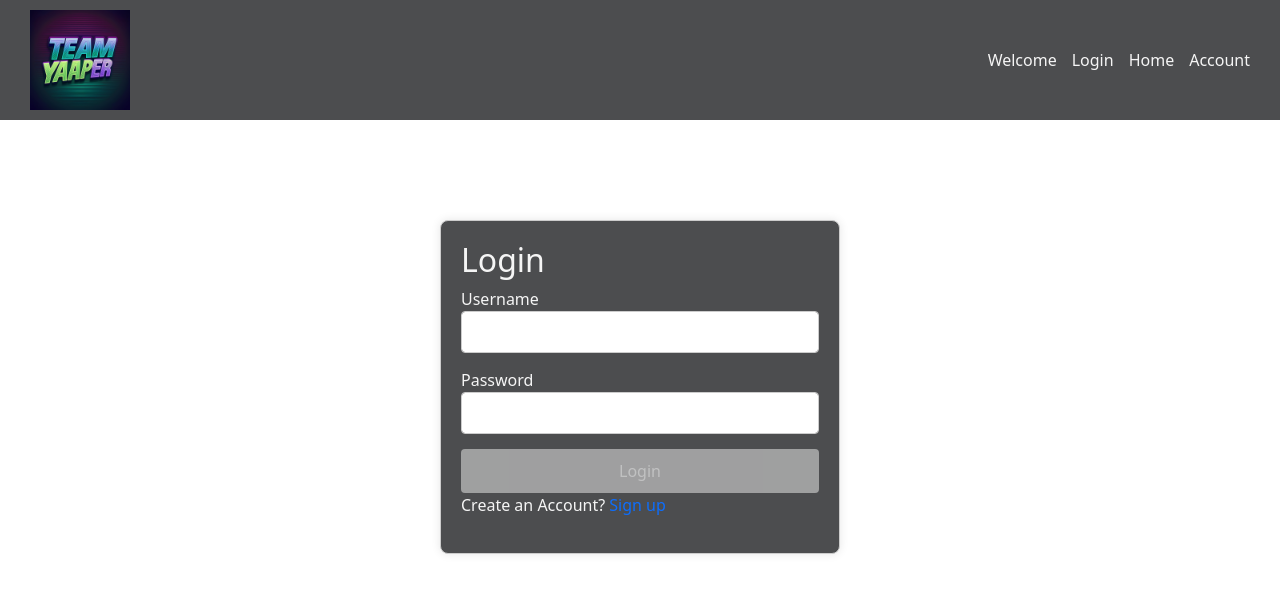
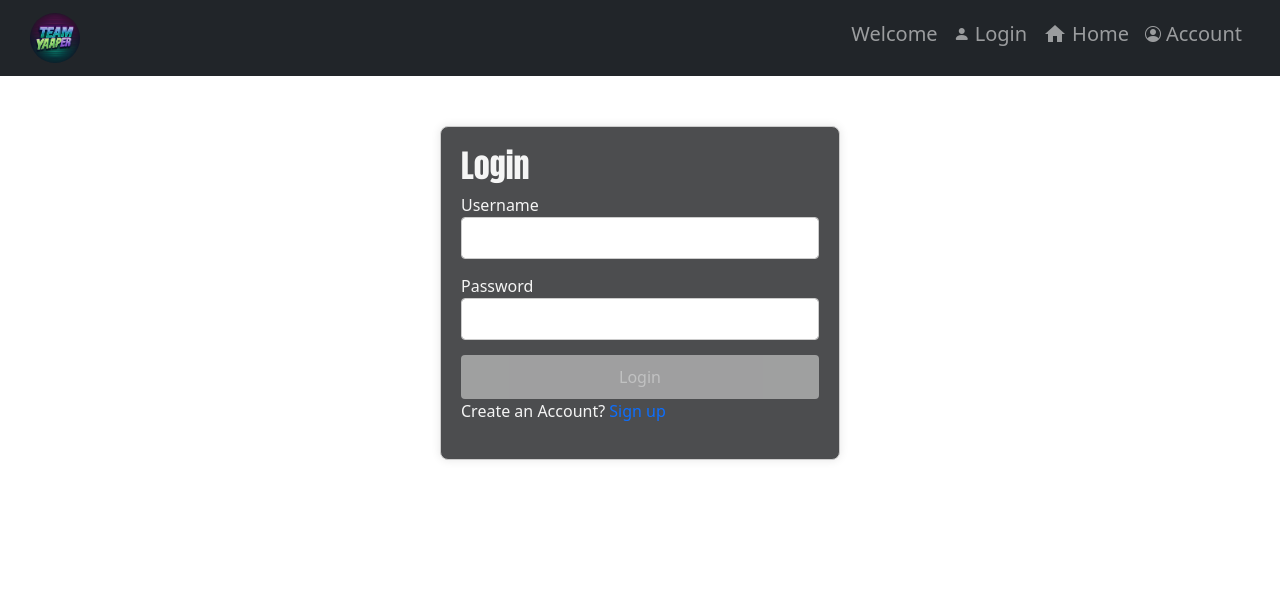
Before and after one commit to sajonasJ/TeamYaaper, an Angular app: page /login in a window 1280 px wide. Shown: the top 592 px of the page. Built offline with nearby package versions, Linux system fonts and the light colour scheme.

Commit message:
added materia design and bootstrap icons, added responsive layout, added font styles

```diff
--- a/angular.json
+++ b/angular.json
@@ -38,7 +38,9 @@
             ],
             "styles": [
               "src/styles.css",
-              "./node_modules/bootstrap/dist/css/bootstrap.min.css"
+              "./node_modules/bootstrap/dist/css/bootstrap.min.css",
+              "node_modules/material-design-icons/iconfont/material-icons.css",
+              "node_modules/bootstrap-icons/font/bootstrap-icons.css"
             ],
             "scripts": []
           },
--- a/package.json
+++ b/package.json
@@ -20,6 +20,7 @@
     "@angular/router": "^18.1.0",
     "@types/bootstrap": "^5.2.10",
     "bootstrap": "^5.3.3",
+    "bootstrap-icons": "^1.11.3",
     "rxjs": "~7.8.0",
     "tslib": "^2.3.0",
     "zone.js": "~0.14.3"
--- a/src/app/components/header/header.component.css
+++ b/src/app/components/header/header.component.css
@@ -2,28 +2,50 @@
   display: block;
   width: 100%;
 }
-.header {
+
+.nav-link, .nav-item{
   display: flex;
-    justify-content: space-between;
-    align-items: center;
-    padding: 10px 30px;
+}
+
+.container-fluid{
+  padding-left: 30px;
+  padding-right:30px;
 }
 
 .logo img {
   height: 100px;
   background-color: rgb(215, 218, 218);
+  border-radius: 50%;
+  box-shadow: 0 0 15px rgba(0, 0, 0, 0.5);
 }
 
-  .nav-links {
-    display: flex;
-    gap: 15px;
+.navbar-brand img {
+  height: 50px; /* Logo size for the navbar */
+  width: auto;
+}
+
+.nav-link i {
+  margin-right: 5px; /* Space between icon and text */
+}
+
+@media (max-width: 768px) {
+  .navbar-brand img {
+    height: 40px; /* Reduce logo size for smaller screens */
   }
 
   .nav-link {
-    text-decoration: none;
-    font-weight: 500;
+    font-size: 16px; /* Adjust font size for better readability on mobile */
+  }
 }
 
-.nav-link:hover {
-    color: #00ff62;
+@media (max-width: 480px) {
+  .navbar-brand img {
+    height: 30px; /* Further reduce logo size */
   }
+
+  .nav-link {
+    font-size: 14px; /* Adjust font size for smaller screens */
+  }
+}
+
+/* Removed custom flex styles from #navbarNav to ensure Bootstrap's default is applied */
--- a/src/app/components/header/header.component.html
+++ b/src/app/components/header/header.component.html
@@ -1,12 +1,43 @@
-<header class="header dark-theme">
-  <div class="logo">
-    <a hred="#" class="nav-link"> <img src="TY_LOGO.png" alt="Team Yaaper Logo">
+<header class="header navbar navbar-expand-md navbar-dark bg-dark">
+  <div class="container-fluid">
+    <!-- Logo -->
+    <a class="navbar-brand" href="#">
+      <img src="TY_LOGO.png" alt="Team Yaaper Logo" class="rounded-circle">
     </a>
+
+    <!-- Toggle button for mobile view -->
+    <button class="navbar-toggler" type="button" data-bs-toggle="collapse" data-bs-target="#navbarNav"
+      aria-controls="navbarNav" aria-expanded="false" aria-label="Toggle navigation">
+      <span class="navbar-toggler-icon"></span>
+    </button>
+
+    <!-- Navigation Links -->
+    <div class="collapse navbar-collapse" id="navbarNav">
+      <ul class="navbar-nav ms-auto">
+        <li class="nav-item">
+          <a class="nav-link" routerLink="/welcome">
+            <h5>Welcome</h5>
+          </a>
+        </li>
+        <li class="nav-item">
+          <a class="nav-link" routerLink="/login">
+            <i class="bi-person-fill"></i>
+            <h5>Login</h5>
+          </a>
+        </li>
+        <li class="nav-item">
+          <a class="nav-link" routerLink="/home">
+            <i class="material-icons">home</i>
+            <h5>Home</h5>
+          </a>
+        </li>
+        <li class="nav-item">
+          <a class="nav-link" routerLink="/account">
+            <i class="bi-person-circle"></i>
+            <h5>Account</h5>
+          </a>
+        </li>
+      </ul>
+    </div>
   </div>
-  <nav class="nav-links">
-    <a class="nav-link" class="nav-link" routerLink="/welcome">Welcome</a>
-    <a class="nav-link" class="nav-link" routerLink="/login">Login</a>
-    <a class="nav-link" class="nav-link" routerLink="/home">Home</a>
-    <a class="nav-link" class="nav-link" routerLink="/account">Account</a>
-  </nav>
 </header>
--- a/src/app/pages/login-page/login-page.component.css
+++ b/src/app/pages/login-page/login-page.component.css
@@ -1,11 +1,12 @@
 :host {
     display: block;
     height: 100vh;
+    box-sizing: border-box;
 }
 
 .login-container {
     width: 400px;
-    margin: 100px auto;
+    margin: 50px auto;
     padding: 20px;
     border: 1px solid #ccc;
     border-radius: 8px;
--- a/src/index.html
+++ b/src/index.html
@@ -1,13 +1,19 @@
 <!doctype html>
 <html lang="en">
+
 <head>
   <meta charset="utf-8">
   <title>TeamYaaper</title>
   <base href="/">
   <meta name="viewport" content="width=device-width, initial-scale=1">
   <link rel="icon" type="image/x-icon" href="favicon.ico">
+  <link href="https://fonts.googleapis.com/css2?family=Anton&family=Exo+2:wght@400;600;700&display=swap" rel="stylesheet">
+
+
 </head>
+
 <body>
   <app-root></app-root>
 </body>
+
 </html>
--- a/src/styles.css
+++ b/src/styles.css
@@ -9,3 +9,30 @@ body, .dark-theme {
     background-color: rgb(76, 77, 79) ;
     color:whitesmoke ;
 }
+
+/* Global font settings */
+body {
+    font-family: 'Exo 2', sans-serif; /* Default font for most elements */
+}
+
+/* Specific font usage for Anton */
+h1, h2, h3, .primary-button, .heading, .title {
+    font-family: 'Anton', sans-serif; /* For headings, titles, and primary action buttons */
+    font-weight: 400; /* Default weight for bold display */
+}
+
+/* Styling for chat messages */
+.chat-message {
+    font-weight: 400; /* Regular weight for readability */
+}
+
+/* Styling for usernames */
+.username {
+    font-weight: 600; /* Semi-bold to differentiate from body text */
+}
+
+/* Styling for notifications and alerts */
+.notification {
+    font-family: 'Anton', sans-serif; /* Using Anton for a bold, standout look */
+    font-weight: 400; /* Regular weight for prominence */
+}
```
Also changed, not shown: 1 other file (tests, documents, lock files or other folders). Lines whose indentation alone changed are shown as unchanged.
